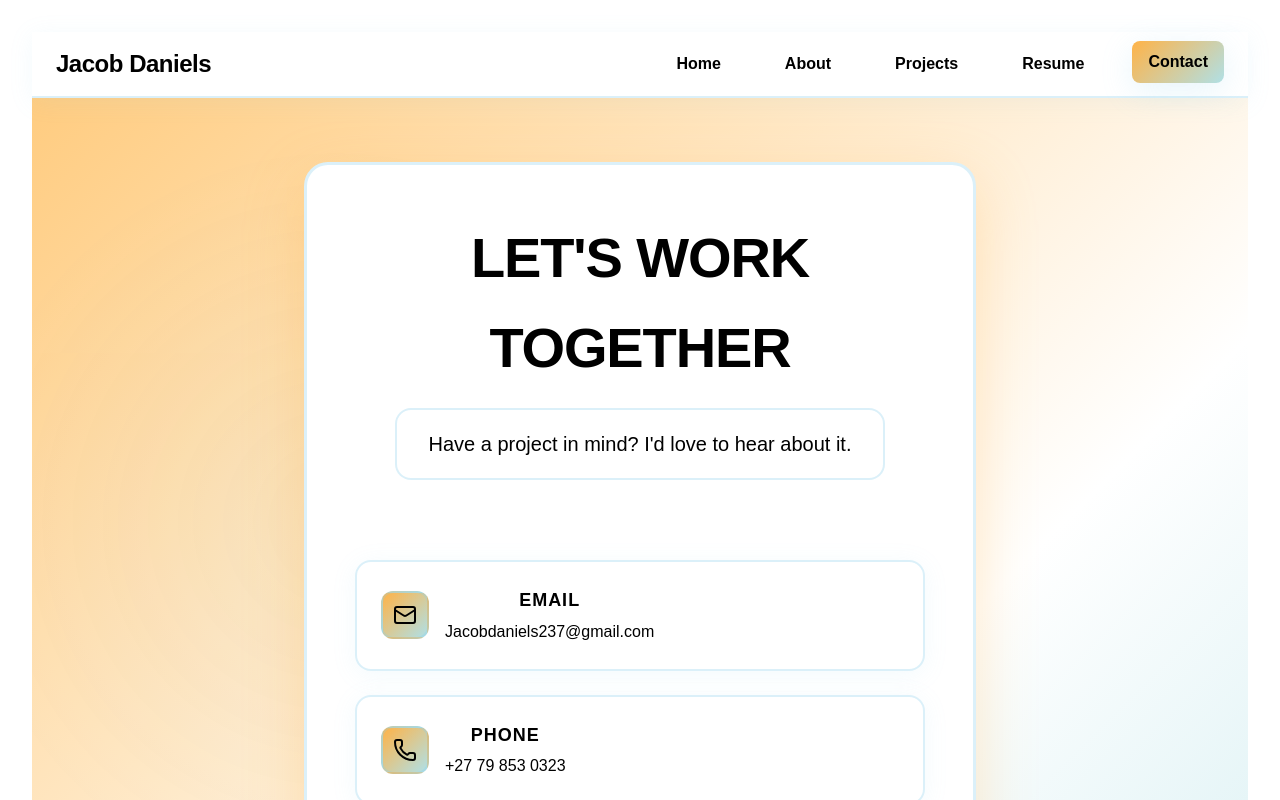
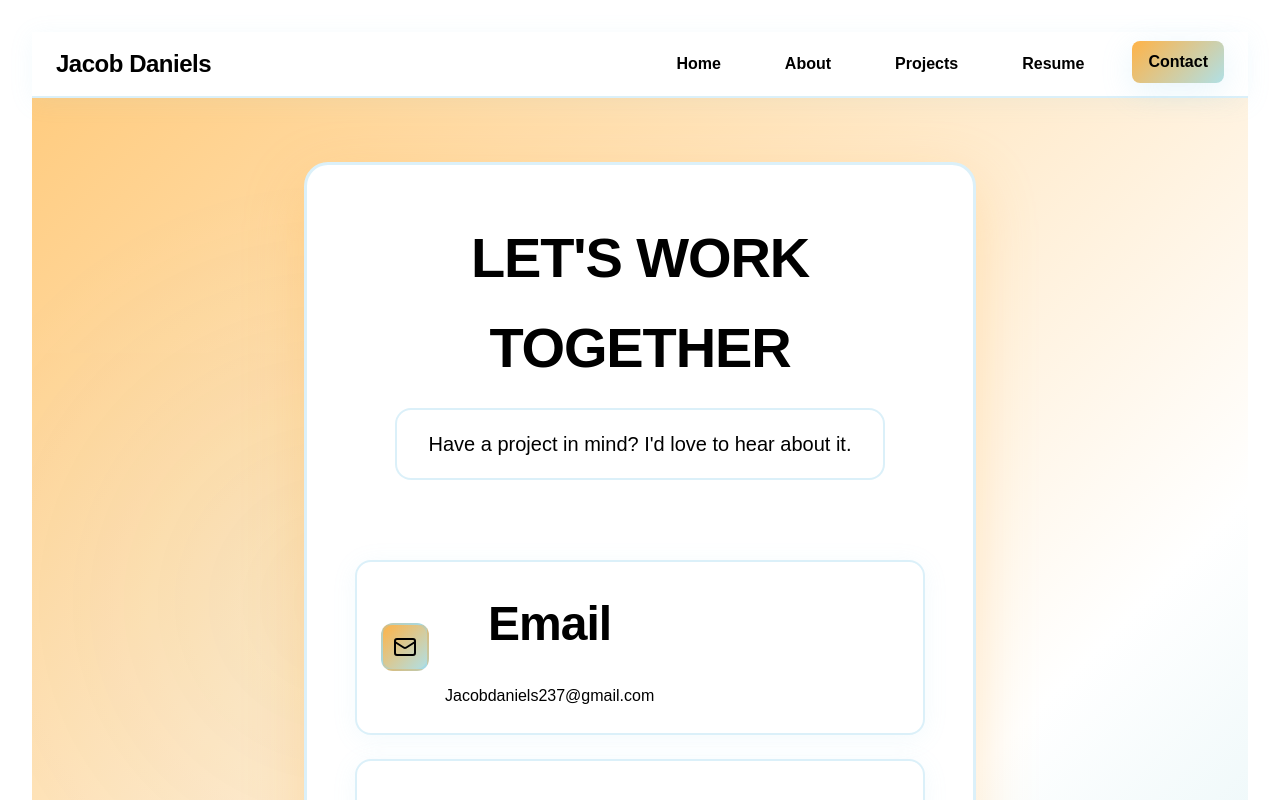
Before and after one commit to aidan2125/jacobdanielsPortfolio, a React (Vite) app in the folder Jacobdaniel-s-Portfolio/: page /contact in a window 1280 px wide. Shown: the top 800 px of the page. Built offline with nearby package versions, Linux system fonts and the light colour scheme.

Commit message:
Fix Contact page heading hierarchy - change h4 to h2 for contact item labels
cgen-8ba47ab60419401c926235ab10776743

```diff
--- a/Jacobdaniel-s-Portfolio/src/pages/Contact.jsx
+++ b/Jacobdaniel-s-Portfolio/src/pages/Contact.jsx
@@ -64,7 +64,7 @@ const Contact = () => (
                 <item.icon className="w-6 h-6" />
               </span>
               <span>
-                <h4>{item.label}</h4>
+                <h2>{item.label}</h2>
                 <span className="block">{item.value}</span>
               </span>
             </a>
```
